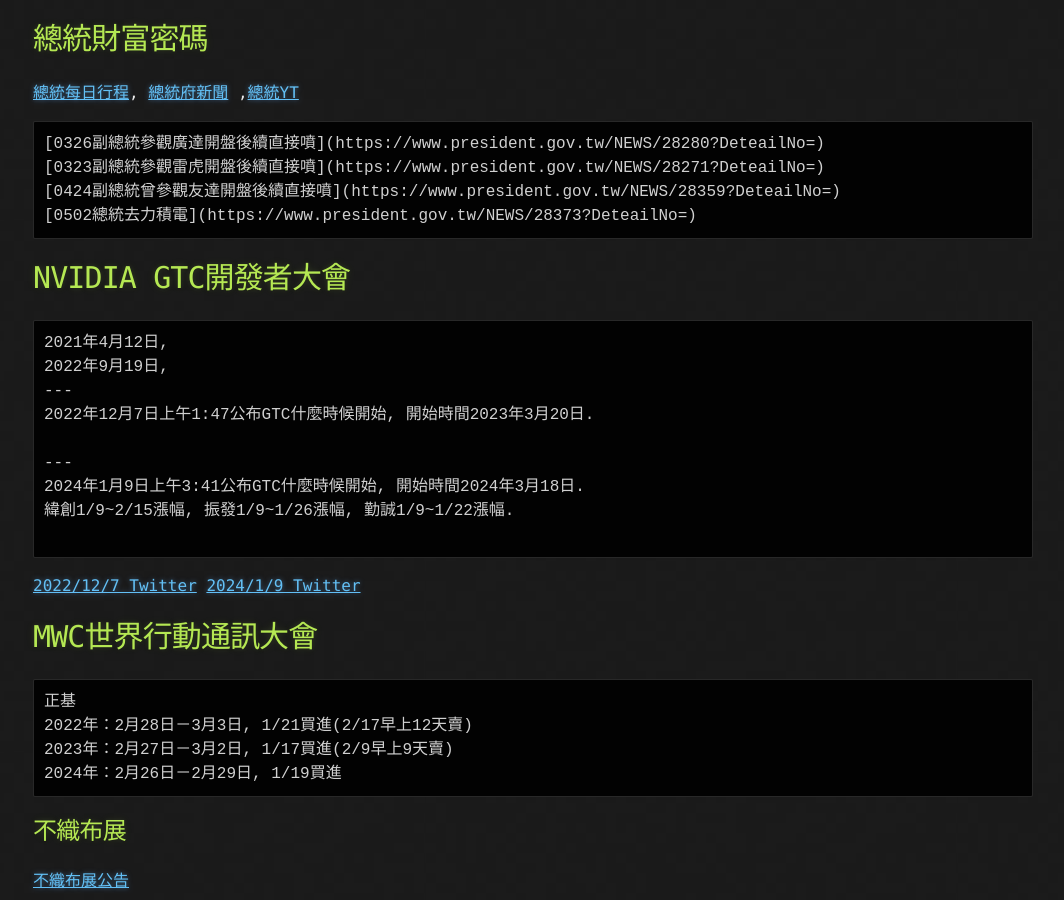
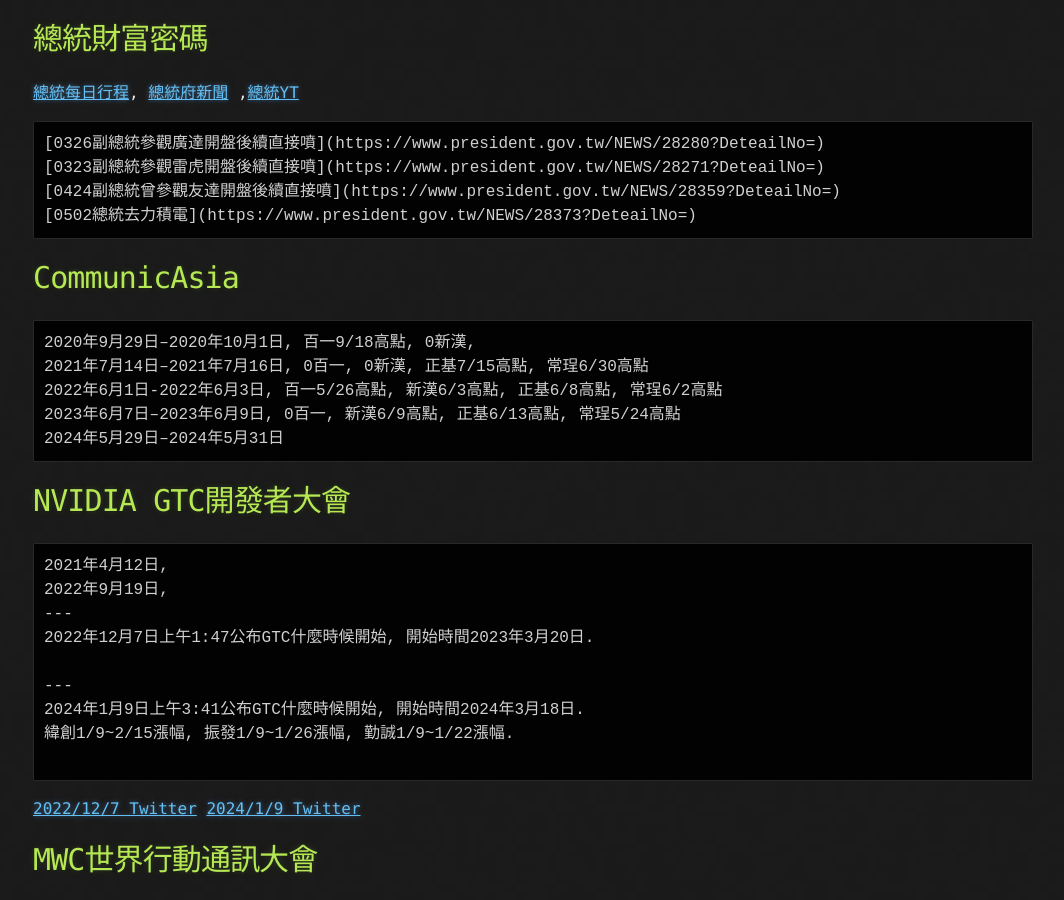
Before and after one commit to lepg5487/Stock_God, a Jekyll site: the page built from experience.md, in a window 1280 px wide and 900 px high, scrolled down 4568 px. Shown: the whole window, without its empty margins (107-1171 px from the left). Built offline with Jekyll 4.4.1, drawn with Linux system fonts in a browser that asks for light colours; our own code applies the rules of GitHub Pages for plain Markdown files.

Commit message:
Update experience.md

````diff
--- a/experience.md
+++ b/experience.md
@@ -174,6 +174,15 @@
 [0323副總統參觀雷虎開盤後續直接噴](https://www.president.gov.tw/NEWS/28271?DeteailNo=)
 [0424副總統曾參觀友達開盤後續直接噴](https://www.president.gov.tw/NEWS/28359?DeteailNo=)
 [0502總統去力積電](https://www.president.gov.tw/NEWS/28373?DeteailNo=)
+```
+
+# CommunicAsia
+```
+2020年9月29日–2020年10月1日, 百一9/18高點, 0新漢,
+2021年7月14日–2021年7月16日, 0百一, 0新漢, 正基7/15高點, 常珵6/30高點
+2022年6月1日-2022年6月3日, 百一5/26高點, 新漢6/3高點, 正基6/8高點, 常珵6/2高點
+2023年6月7日–2023年6月9日, 0百一, 新漢6/9高點, 正基6/13高點, 常珵5/24高點
+2024年5月29日–2024年5月31日
 ```
 
 # NVIDIA GTC開發者大會
````
